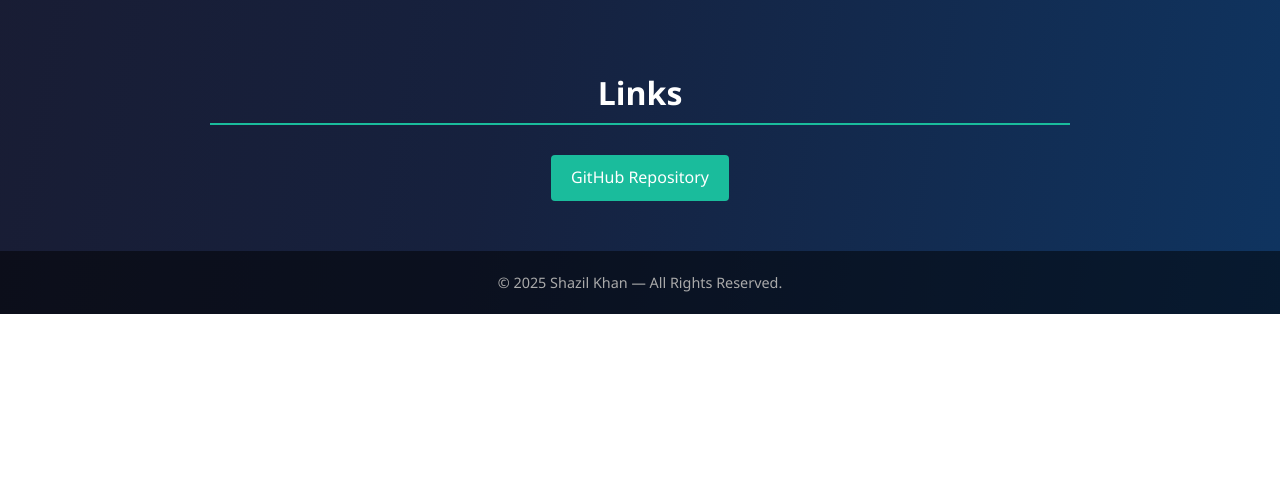
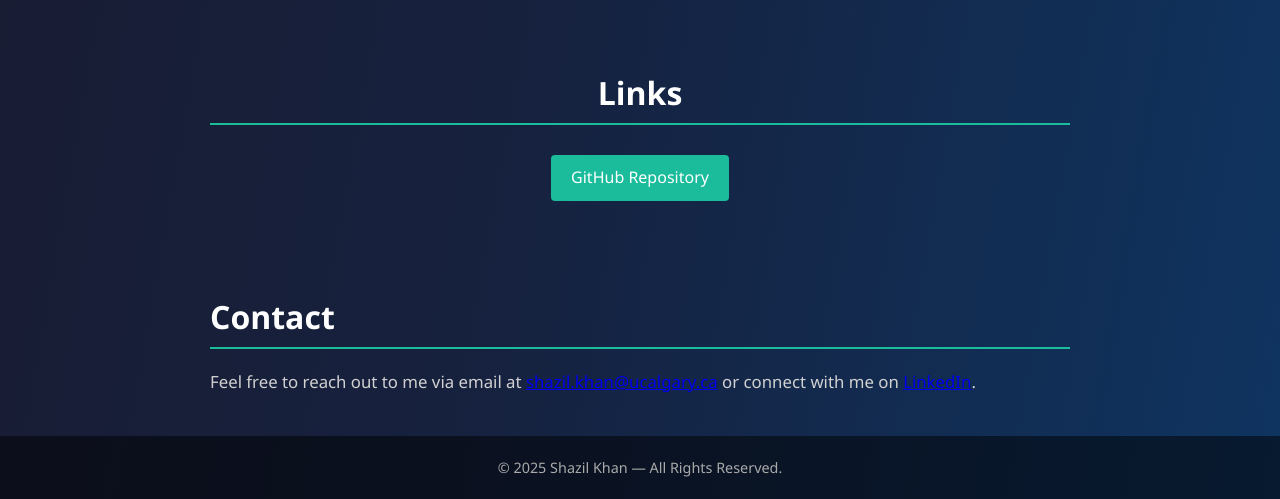
Before and after one commit to shazil343/crane-design, a plain HTML site: page index.html in a window 1280 px wide. Shown: the part 1765-2264 px from the top of the page. Before the commit the page ends 2079 px from the top, so only its background shows below. Drawn offline with Linux system fonts and the light colour scheme.

Commit message:
Update index.html

```diff
--- a/index.html
+++ b/index.html
@@ -67,6 +67,14 @@
     <a href="https://github.com/shazil343/crane-design" target="_blank" class="btn">GitHub Repository</a>
   </section>
 
+     </section>
+
+  <!-- CONTACT SECTION -->
+  <section id="contact">
+    <h2>Contact</h2>
+    <p>Feel free to reach out to me via email at <a href="mailto:shazil.khan@ucalgary.ca">shazil.khan@ucalgary.ca</a> or connect with me on <a href="https://www.linkedin.com/in/shazilfkhan" target="_blank">LinkedIn</a>.</p>
+  </section>
+
   <!-- FOOTER -->
   <footer>
     <p>&copy; 2025 Shazil Khan — All Rights Reserved.</p>
```
